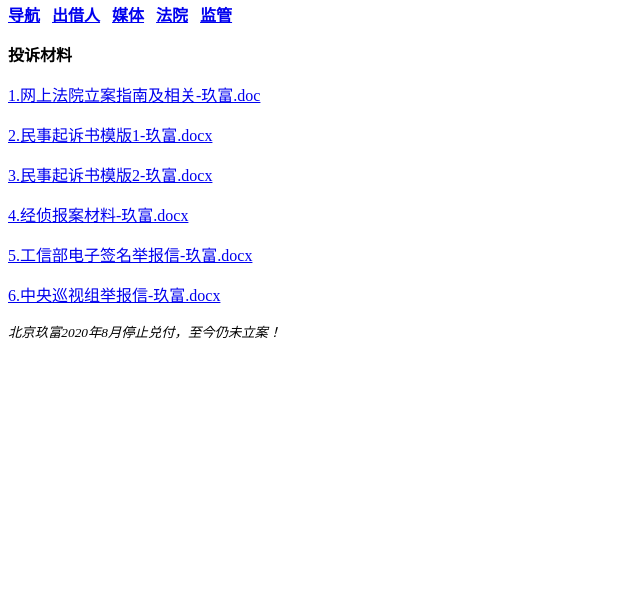
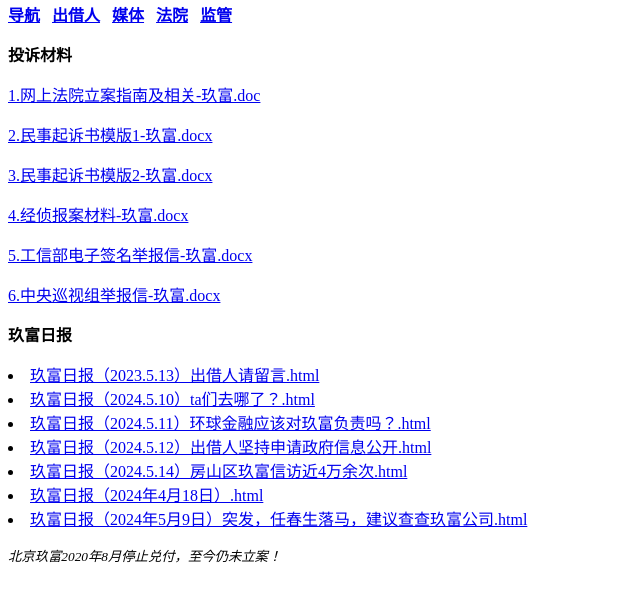
Before and after one commit to hyjflaw/hyjflaw.github.io, a plain HTML site: page 出借人.html in a window 1280 px wide. Shown: the part 87-688 px from the top of the page, without its empty margins (0-640 px from the left). Drawn offline with Linux system fonts and the light colour scheme.

Commit message:
Update 出借人.html

```diff
--- a/出借人.html
+++ b/出借人.html
@@ -33,6 +33,16 @@
   <dl>
   <a href="出借人/6.中央巡视组举报信-玖富.docx" download="6.中央巡视组举报信-玖富.docx">6.中央巡视组举报信-玖富.docx</a>
   </dl>
+  <dt><strong>玖富日报</strong></dt>
+  <dl>
+<li><a href="玖富日报（2023.5.13）出借人请留言 (2024_5_16 14_20_45).html">玖富日报（2023.5.13）出借人请留言.html</a></li>
+<li><a href="玖富日报（2024.5.10）ta们去哪了？ (2024_5_16 14_21_23).html">玖富日报（2024.5.10）ta们去哪了？.html</a></li>
+<li><a href="玖富日报（2024.5.11）环球金融应该对玖富负责吗？ (2024_5_16 14_21_22).html">玖富日报（2024.5.11）环球金融应该对玖富负责吗？.html</a></li>
+<li><a href="玖富日报（2024.5.12）出借人坚持申请政府信息公开 (2024_5_16 14_20_47).html">玖富日报（2024.5.12）出借人坚持申请政府信息公开.html</a></li>
+<li><a href="玖富日报（2024.5.14）房山区玖富信访近4万余次 (2024_5_16 14_20_11).html">玖富日报（2024.5.14）房山区玖富信访近4万余次.html</a></li>
+<li><a href="玖富日报（2024年4月18日） (2024_5_16 14_22_13).html">玖富日报（2024年4月18日）.html</a></li>
+<li><a href="玖富日报（2024年5月9日）突发，任春生落马，建议查查玖富公司 (2024_5_16 14_22_11).html">玖富日报（2024年5月9日）突发，任春生落马，建议查查玖富公司.html</a></li>
+  <dl>
 </main>
 <footer>
 <i><small>北京玖富2020年8月停止兑付，至今仍未立案！<br>
```
